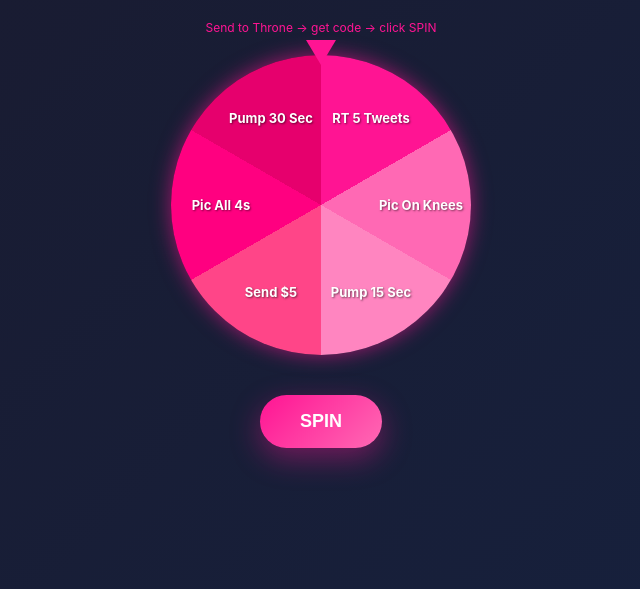
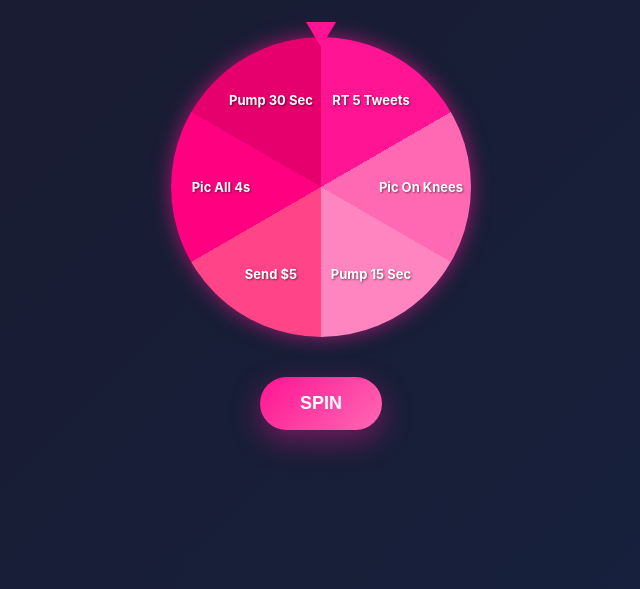
Before and after one commit to egirlll/paid-wheel, a website: page index.html in a window 1280 px wide. Shown: the part 211-800 px from the top of the page, without its empty margins (319-959 px from the left). Drawn offline with Linux system fonts and the light colour scheme.

Commit message:
Remove instructional text

```diff
--- a/index.html
+++ b/index.html
@@ -286,7 +286,6 @@
     <div class="container">
         <h1>💎 Premium Wheel 💎</h1>
         <p class="subtitle">Exclusive outcomes unlock 🔓</p>
-        <p style="color: #ff1493; font-size: 12px; margin-bottom: 20px;">Send to Throne → get code → click SPIN</p>
 
         <div class="wheel-container">
             <div class="pointer"></div>
```
